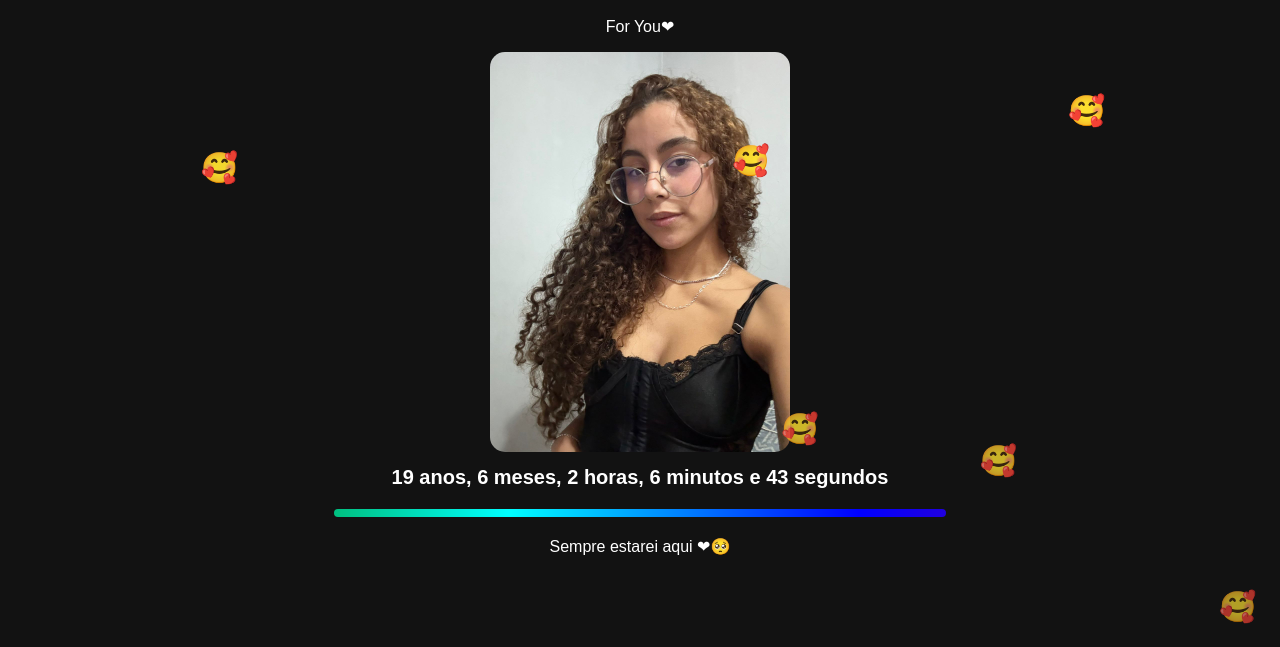
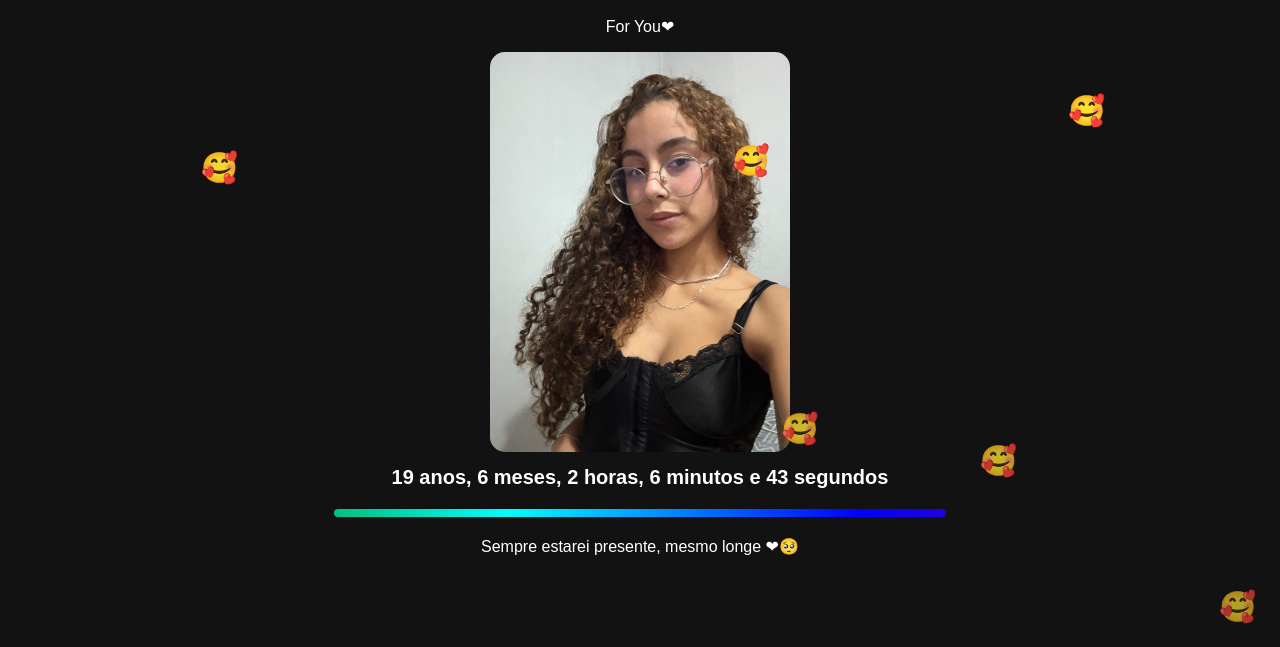
Before and after one commit to pedrosilva132/analinda, a plain HTML site: page index.html in a window 1280 px wide. Shown: the part 153-800 px from the top of the page. Drawn offline with Linux system fonts and the light colour scheme.

Commit message:
text changes

```diff
--- a/index.html
+++ b/index.html
@@ -95,7 +95,7 @@
         <!-- Barra RGB -->
         <div class="rgb-bar"></div>
 
-        <p>Sempre estarei aqui ❤🥺</p>
+        <p>Sempre estarei presente, mesmo longe ❤🥺</p>
 
         <div class="spacer"></div>
     </div>
```
